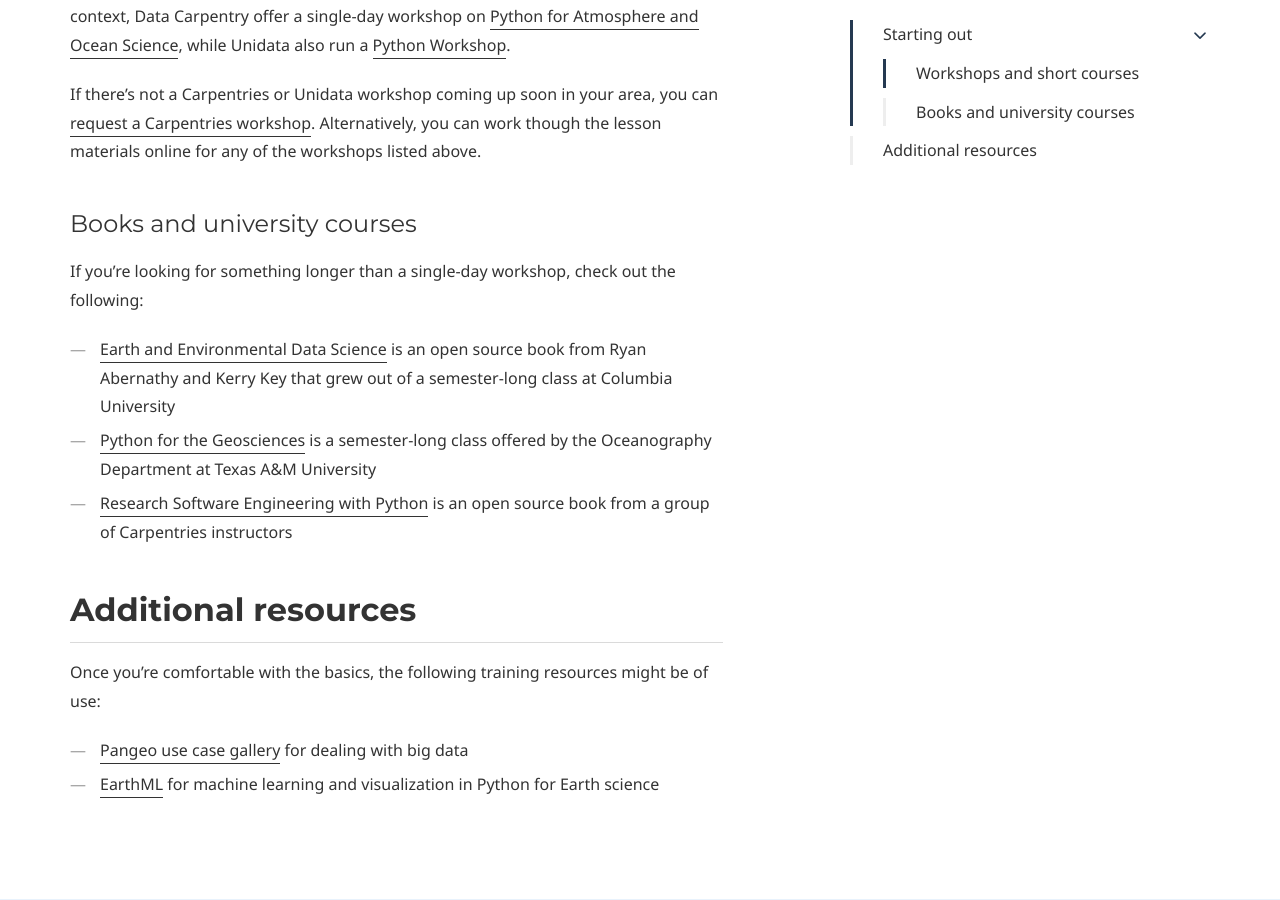
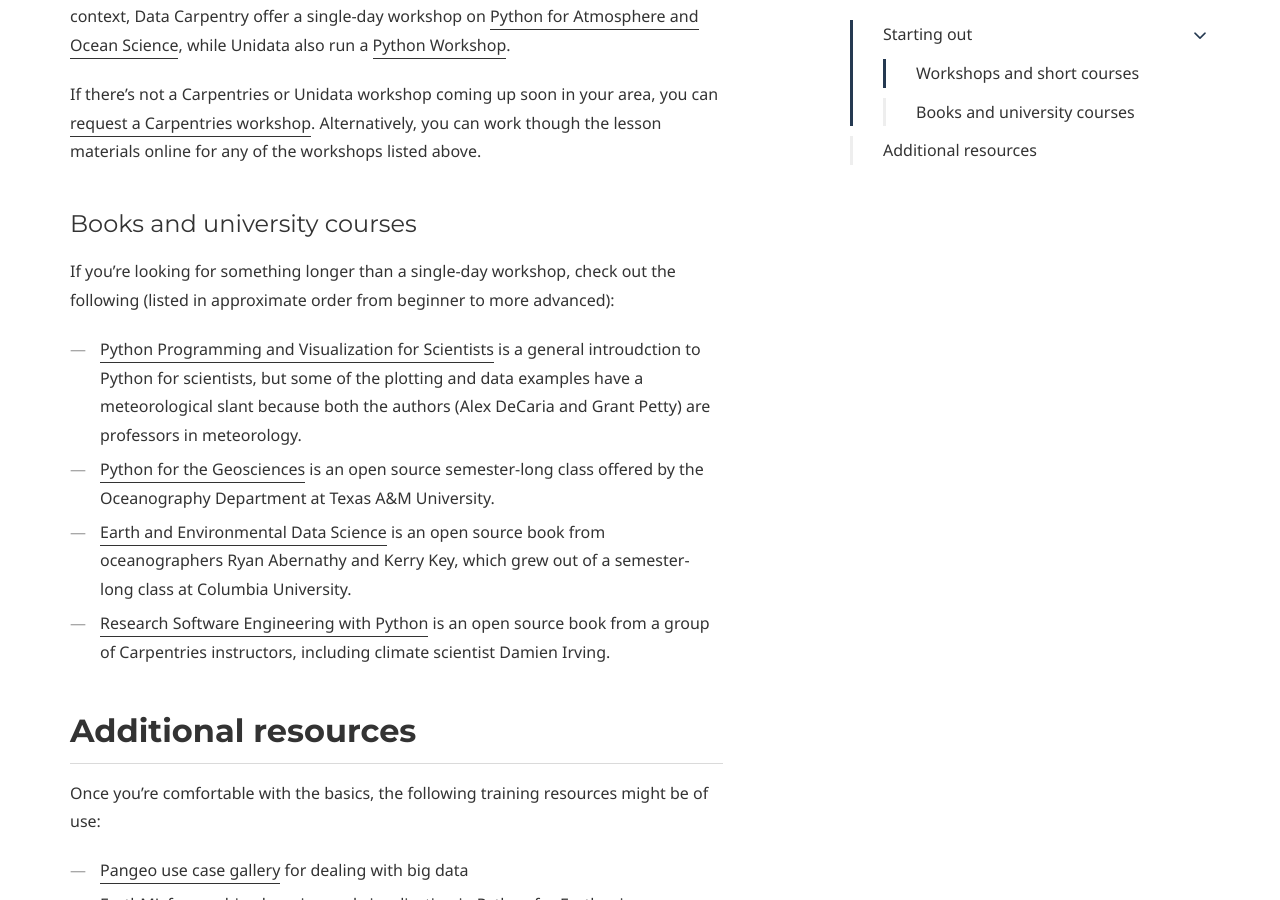
Before and after one commit to PyAOS/pyaos.github.io, a Jekyll site: the page built from training.md, in a window 1280 px wide and 900 px high, scrolled down 1226 px. Built offline with Jekyll 4.4.1, drawn with Linux system fonts in a browser that asks for light colours; some web fonts are replaced.

Commit message:
Add book

```diff
--- a/training.md
+++ b/training.md
@@ -55,14 +55,19 @@
 #### Books and university courses
 
 If you're looking for something longer than a single-day workshop,
-check out the following:
+check out the following
+(listed in approximate order from beginner to more advanced):
+* [Python Programming and Visualization for Scientists](https://sundogpublishingstore.myshopify.com/products/python-programming-and-visualization-for-scientists-2nd-ed) is a general introudction to Python for scientists,
+but some of the plotting and data examples have a meteorological slant
+because both the authors (Alex DeCaria and Grant Petty) are professors in meteorology.
+* [Python for the Geosciences](https://github.com/kthyng/python4geosciences)
+is an open source semester-long class offered by the Oceanography Department at Texas A&M University.
 * [Earth and Environmental Data Science](https://earth-env-data-science.github.io)
-is an open source book from Ryan Abernathy and Kerry Key that grew out of a
-semester-long class at Columbia University
-* [Python for the Geosciences](https://github.com/kthyng/python4geosciences)
-is a semester-long class offered by the Oceanography Department at Texas A&M University
+is an open source book from oceanographers Ryan Abernathy and Kerry Key,
+which grew out of a semester-long class at Columbia University.
 * [Research Software Engineering with Python](https://merely-useful.github.io/py-rse/)
-is an open source book from a group of Carpentries instructors
+is an open source book from a group of Carpentries instructors,
+including climate scientist Damien Irving.
 
 
 ## Additional resources
```
